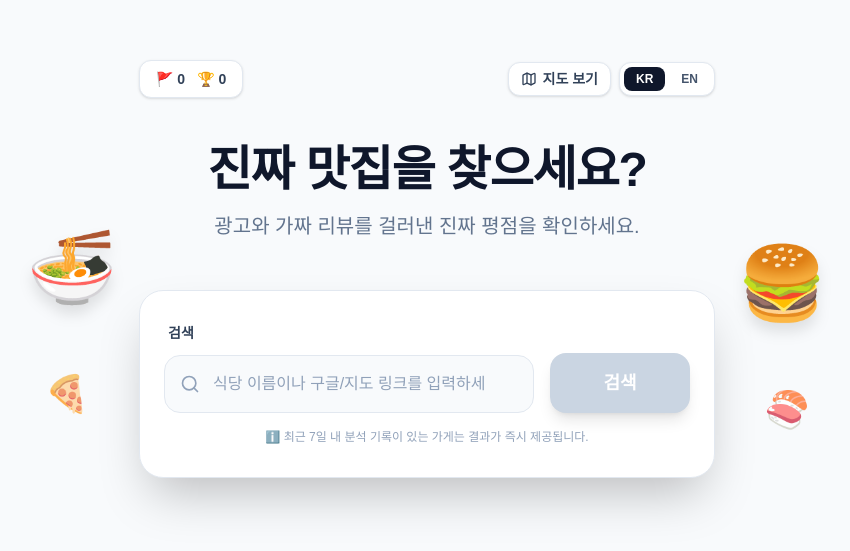
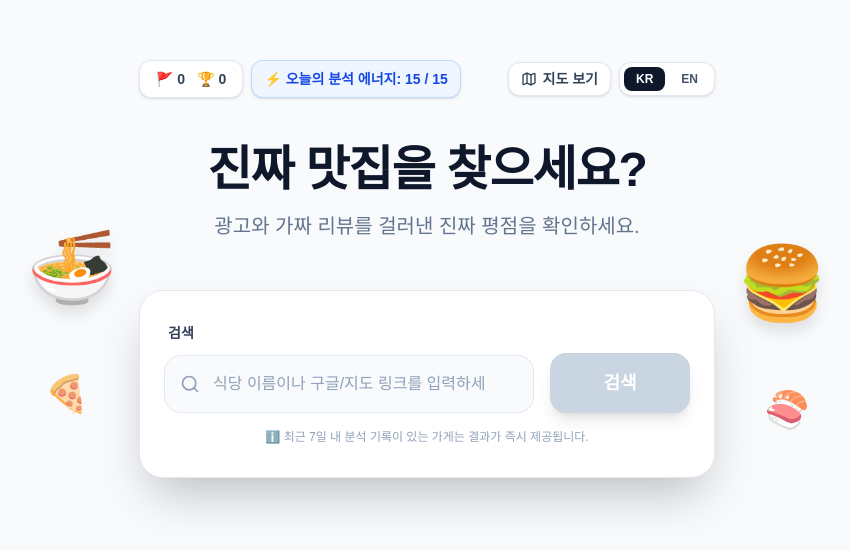
Before and after one commit to gunbbangya/gunbbang-frontend, a Next.js app: page / in a window 1280 px wide. Shown: the part 131-682 px from the top of the page, without its empty margins (213-1063 px from the left). Built offline with nearby package versions, Linux system fonts and the light colour scheme.

Commit message:
feat: 하루 15회 에너지 제한 및 서버 과부하 방어 로직 추가

```diff
--- a/app/page.tsx
+++ b/app/page.tsx
@@ -43,6 +43,10 @@ const translations: Record<
     missingSummaryFallback: string;
     fakeReviewTitle: string;
     fakeReviewDesc: string;
+    // 💡 새로 추가된 번역 (에너지 제한 관련)
+    limitExceeded: string;
+    overloadError: string;
+    energyLabel: string;
   }
 > = {
   ko: {
@@ -84,6 +88,9 @@ const translations: Record<
     missingSummaryFallback: "요약 데이터를 불러오지 못했습니다.",
     fakeReviewTitle: "리뷰 조작 정황 포착",
     fakeReviewDesc: "음식에 대한 구체적 평가보다 보상형/친절 묘사가 비정상적으로 많습니다. 평점의 거품을 걷어냈습니다.",
+    limitExceeded: "오늘 할당된 15회의 분석 에너지를 모두 소모했습니다. 내일 다시 찾아주세요!",
+    overloadError: "현재 접속자가 많아 AI가 과부하 상태입니다. 약 1분 후 다시 시도해 주세요!",
+    energyLabel: "오늘의 분석 에너지",
   },
   en: {
     loadingMessages: [
@@ -124,6 +131,9 @@ const translations: Record<
     missingSummaryFallback: "Failed to load the summary.",
     fakeReviewTitle: "Fake Review Pattern Detected",
     fakeReviewDesc: "Abnormally high ratio of reward-based or non-food related praise detected. Score adjusted accordingly.",
+    limitExceeded: "You have used all 15 analysis energies for today. Please come back tomorrow!",
+    overloadError: "AI is currently overloaded. Please try again in about 1 minute!",
+    energyLabel: "Daily Energy",
   },
 };
 
@@ -157,6 +167,9 @@ export default function HomePage() {
   const [redFlags, setRedFlags] = useState(0);
   const [goldFlags, setGoldFlags] = useState(0);
 
+  // 💡 1. 사용자별 일일 분석 횟수 상태 추가
+  const [userDailyCount, setUserDailyCount] = useState(0);
+
   const isCritical = showResult && realScore !== null && realScore <= 2.9;
 
   const setLanguage = (nextLang: Lang) => {
@@ -175,13 +188,24 @@ export default function HomePage() {
     } catch { }
   }, []);
 
-  // 💡 처음 사이트 들어왔을 때 내 깃발 개수 불러오기
+  // 💡 처음 사이트 들어왔을 때 내 깃발 및 일일 사용량 불러오기
   useEffect(() => {
     try {
       const storedRed = localStorage.getItem("jjin-view:redFlags");
       const storedGold = localStorage.getItem("jjin-view:goldFlags");
       if (storedRed) setRedFlags(parseInt(storedRed, 10));
       if (storedGold) setGoldFlags(parseInt(storedGold, 10));
+
+      // 일일 사용량 불러오기
+      const savedData = JSON.parse(localStorage.getItem('zzinview_usage') || '{}');
+      const today = new Date().toLocaleDateString();
+
+      if (savedData.date === today) {
+        setUserDailyCount(savedData.count || 0);
+      } else {
+        localStorage.setItem('zzinview_usage', JSON.stringify({ date: today, count: 0 }));
+        setUserDailyCount(0);
+      }
     } catch { }
   }, []);
 
@@ -222,7 +246,14 @@ export default function HomePage() {
     void fetchSearchResults();
   };
 
+  // 💡 2. 분석 실행 함수에 제한 로직 통합
   const handleAnalyzePlace = (place: { name: string; address: string }) => {
+    // [제한 1] 하루 15회 다 썼는지 체크
+    if (userDailyCount >= 15) {
+      alert(translations[lang].limitExceeded);
+      return;
+    }
+
     setSelectedPlace(place);
     setIsAnalyzing(true);
 
@@ -235,7 +266,21 @@ export default function HomePage() {
           body: JSON.stringify({ query: query, lang }),
         });
 
+        // [제한 2] 백엔드에서 429 에러(과부하)가 왔을 때
+        if (response.status === 429) {
+          alert(translations[lang].overloadError);
+          setIsAnalyzing(false);
+          setShowResult(false);
+          return;
+        }
+
         if (!response.ok) throw new Error("Analyze response not ok");
+
+        // 정상적으로 분석에 성공했을 때만 내 남은 횟수 1 차감 (사용량 증가)
+        const newCount = userDailyCount + 1;
+        setUserDailyCount(newCount);
+        const today = new Date().toLocaleDateString();
+        localStorage.setItem('zzinview_usage', JSON.stringify({ date: today, count: newCount }));
 
         const data = await response.json();
         console.log("🤖 AI가 보낸 원본 데이터:", data);
@@ -246,7 +291,6 @@ export default function HomePage() {
         setAiSummary(data.aiSummary ?? translations[lang].missingSummaryFallback);
         setChartDetails(data.details ?? { taste: 0, value: 0, service: 0, time: 0 });
 
-        // 💡 1. [진짜 깃발 꽂기] 3.5점 이상이면 백엔드 DB에 저장
         if (score >= 3.5) {
           try {
             const flagRes = await fetch("https://gunbbang-backend.onrender.com/api/map-flags", {
@@ -259,21 +303,18 @@ export default function HomePage() {
               }),
             });
             if (!flagRes.ok) throw new Error("Render 서버에 주소가 아직 없어요! (배포 필요)");
-            console.log("✅ 백엔드 DB에 깃발 저장 완료!");
           } catch (err) {
             console.error("❌ 깃발 저장 실패:", err);
           }
         }
 
-        // 💡 2. [최초 발견 애니메이션] 폭죽 팡팡!
         if (data.isNewDiscovery) {
           if (score >= 4.0) {
-            // 🏆 4.0 이상: 황금빛 대형 폭죽!
             confetti({
               particleCount: 200,
               spread: 120,
               origin: { y: 0.6 },
-              colors: ['#FFD700', '#FFA500', '#FF8C00'] // 황금/오렌지색
+              colors: ['#FFD700', '#FFA500', '#FF8C00']
             });
 
             setGoldFlags((prev) => {
@@ -284,12 +325,11 @@ export default function HomePage() {
             alert(`🎉 [최초 발견] 대박! 4.0점 이상 황금 깃발 맛집을 발견하셨습니다!`);
 
           } else if (score >= 3.5) {
-            // 🚩 3.5 이상: 빨간빛 축하 폭죽!
             confetti({
               particleCount: 100,
               spread: 80,
               origin: { y: 0.6 },
-              colors: ['#FF0000', '#FFFFFF', '#FFB6C1'] // 빨간색 계열
+              colors: ['#FF0000', '#FFFFFF', '#FFB6C1']
             });
 
             setRedFlags((prev) => {
@@ -313,22 +353,34 @@ export default function HomePage() {
     void fetchAnalysis();
   };
 
+  // 에너지가 얼마 안 남았을 때 배지 색상 변경 로직
+  const remainingEnergy = Math.max(0, 15 - userDailyCount);
+  const energyColorClass = remainingEnergy <= 3
+    ? "bg-orange-50 border-orange-200 text-orange-600"
+    : "bg-blue-50 border-blue-200 text-blue-700";
+
   return (
     <>
-      {/* 💡 지도가 열려있으면 오버레이 렌더링 */}
       {isMapOpen && <MapOverlay onClose={() => setIsMapOpen(false)} />}
 
       <main className={`min-h-screen flex items-center justify-center px-4 py-10 transition-colors duration-1000 ${isCritical ? 'bg-slate-950 text-slate-100' : 'bg-slate-50 text-slate-900'}`}>
         <div className="w-full max-w-xl">
 
-          {/* 💡 상단 바 (깃발 카운트 + 언어 + 지도 버튼) */}
-          <div className="mb-6 flex items-center justify-between">
-            {/* 내 수집품 (깃발 카운트) */}
-            <div className="flex gap-3 rounded-xl border border-slate-200 bg-white px-4 py-2 shadow-sm">
-              <span className="text-sm font-bold text-slate-700">🚩 {redFlags}</span>
-              <span className="text-sm font-bold text-slate-700">🏆 {goldFlags}</span>
+          <div className="mb-6 flex items-center justify-between flex-wrap gap-3">
+            {/* 💡 3. 좌측: 내 수집품 + 에너지 배너 통합 */}
+            <div className="flex gap-2">
+              <div className="flex gap-3 rounded-xl border border-slate-200 bg-white px-4 py-2 shadow-sm">
+                <span className="text-sm font-bold text-slate-700">🚩 {redFlags}</span>
+                <span className="text-sm font-bold text-slate-700">🏆 {goldFlags}</span>
+              </div>
+
+              {/* 에너지 배너 */}
+              <div className={`flex items-center gap-1.5 rounded-xl border px-3 py-2 shadow-sm transition-colors ${energyColorClass}`}>
+                <span className="text-sm font-bold">⚡ {translations[lang].energyLabel}: {remainingEnergy} / 15</span>
+              </div>
             </div>
 
+            {/* 우측: 지도 버튼 + 언어 변경 */}
             <div className="flex gap-2">
               <button
                 onClick={() => setIsMapOpen(true)}
@@ -507,7 +559,6 @@ export default function HomePage() {
               </header>
 
               <div className="relative w-full max-w-2xl">
-                {/* 🍜 라면 & 🍔 햄버거는 그대로 유지 */}
                 <span className="absolute -top-14 -left-28 text-7xl animate-bounce duration-[1200ms] select-none cursor-default drop-shadow-xl z-0">
                   🍜
                 </span>
@@ -515,14 +566,12 @@ export default function HomePage() {
                   🍔
                 </span>
 
-                {/* 🍕 피자: 초반 속도를 억제하기 위해 duration을 6000ms로 늘리고 linear 적용 */}
                 <div className="absolute top-20 -left-24 w-12 h-12 flex items-center justify-center group/pizza z-[50]">
                   <span className="text-4xl opacity-70 transition-transform duration-[6000ms] ease-linear pointer-events-none group-hover/pizza:scale-[80] group-hover/pizza:opacity-100 group-hover/pizza:z-[100] select-none origin-center">
                     🍕
                   </span>
                 </div>
 
-                {/* 🍣 초밥: 초반 속도를 억제하기 위해 duration을 7000ms로 늘리고 linear 적용 */}
                 <div className="absolute top-24 -right-24 w-12 h-12 flex items-center justify-center group/sushi z-[50]">
                   <span className="text-4xl opacity-70 transition-transform duration-[7000ms] ease-linear pointer-events-none group-hover/sushi:scale-[80] group-hover/sushi:opacity-100 group-hover/sushi:z-[100] select-none origin-center">
                     🍣
@@ -559,7 +608,6 @@ export default function HomePage() {
                     {translations[lang].recentHint}
                   </p>
 
-                  {/* 검색 결과 목록 */}
                   {searchResults.length > 0 && (
                     <div className="border-t border-slate-100 pt-4 mt-4 text-left">
                       <p className="mb-2 text-xs font-medium text-slate-500">{translations[lang].searchResultsTitle}</p>
@@ -585,7 +633,6 @@ export default function HomePage() {
               </div>
             </div>
           ) : (
-            /* 분석 중 화면 섹션 */
             <section className="rounded-2xl border border-slate-200 bg-white px-4 py-8 shadow-sm sm:px-6 sm:py-10">
               <div className="flex flex-col items-center text-center gap-6">
                 <div className="flex flex-col items-center gap-3">
```
